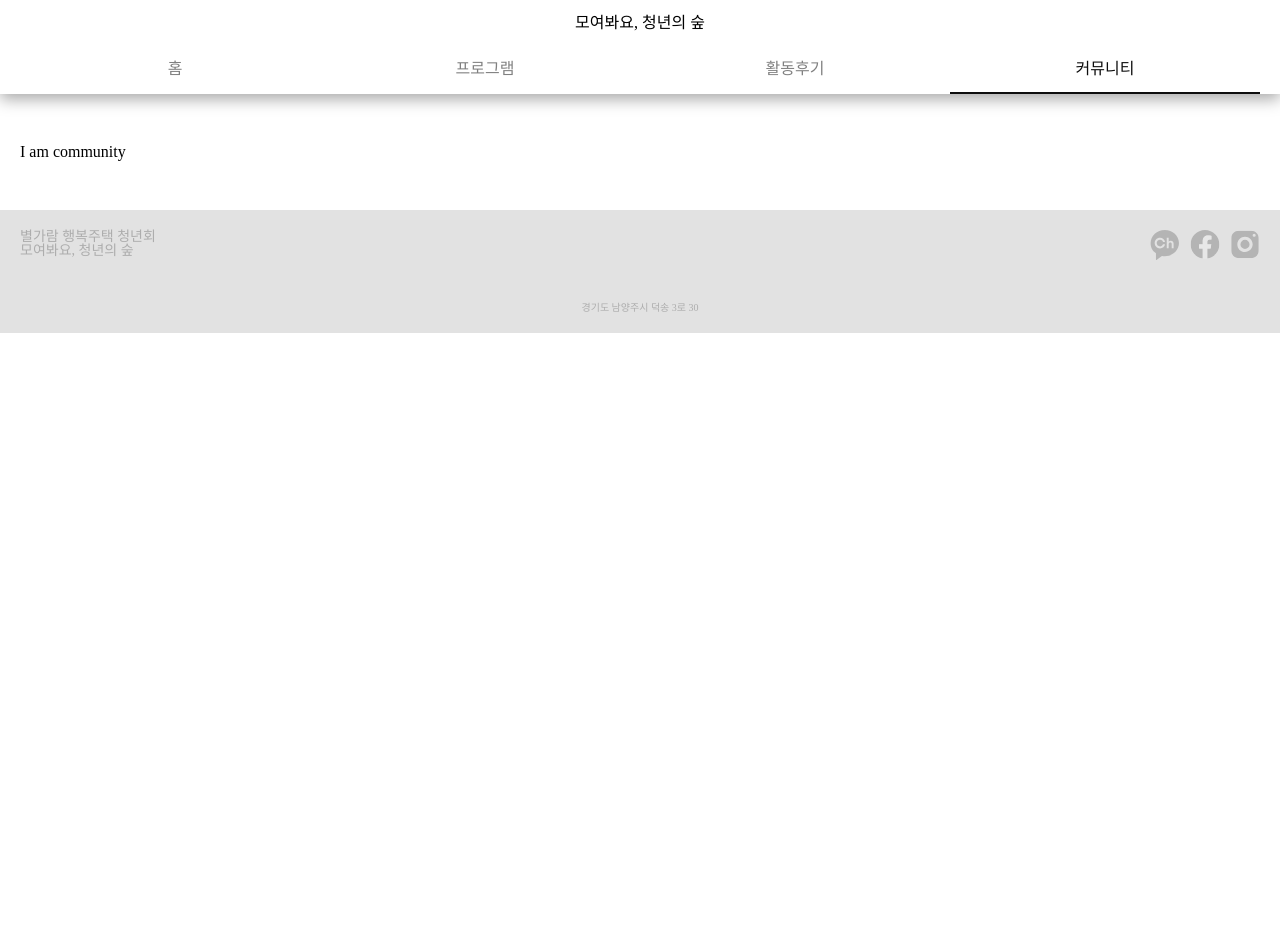
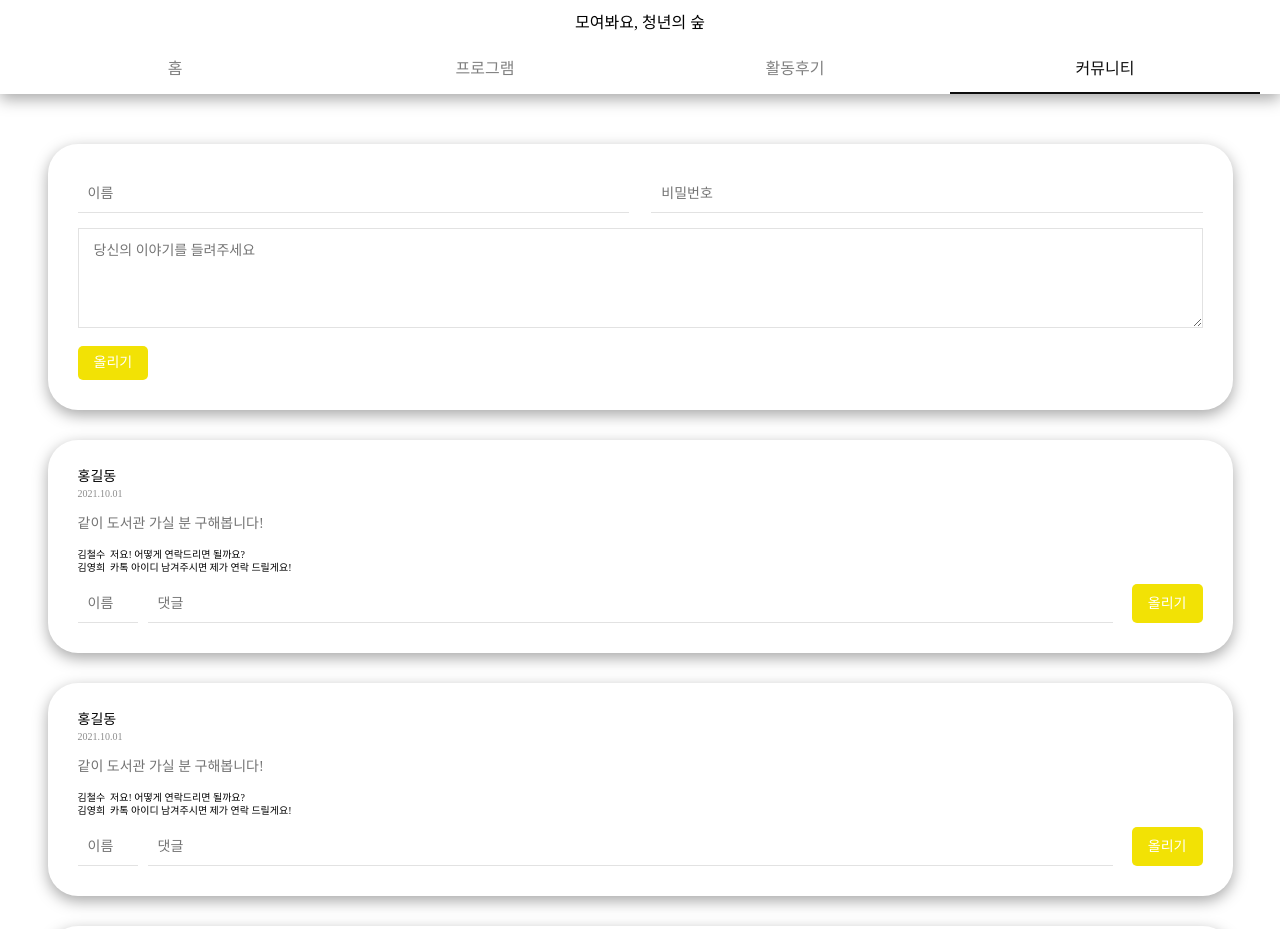
Before and after one commit to sprtms16/welcome_to_young_forest, a Vue app: page /community in a window 1280 px wide. Shown: the top 929 px of the page. Before the commit the page ends 800 px from the top, so only its background shows below. Built offline with nearby package versions, Linux system fonts and the light colour scheme; a web font is replaced by a local one.

Commit message:
게시물 작성, 커뮤니티 부분 잘 부탁드립니다 ㅠㅠ 능력의 한계네요 ㅠㅠㅠ

```diff
--- a/src/App.vue
+++ b/src/App.vue
@@ -10,13 +10,10 @@ import Header from "./components/Header.vue";
 import Footer from "./components/Footer.vue";
 
 export default {
-  data() {
-    return {};
-  },
+  name: "App",
   components: {
     Header,
     Footer,
   },
-  methods: {},
 };
 </script>
--- a/src/assets/css/index.scss
+++ b/src/assets/css/index.scss
@@ -237,15 +237,35 @@ section {
   box-shadow: rgba(0, 0, 0, 0.35) 0px 5px 15px;
 }
 
+.write_btn_wrap {
+  margin-top: 15px;
+}
+
+.write_btn {
+  border-radius: 5px;
+  box-shadow: none;
+  padding: 10px 16px;
+  font-family: "NEXON Lv1 Gothic OTF Bold";
+  font-size: 0.875rem;
+}
+
 /***** form tag *****/
-input[type="text"] {
+input[type="text"],
+[type="password"] {
+  padding: 10px;
+  border-bottom: 1px solid #e2e2e2;
+}
+
+input::placeholder,
+textarea::placeholder {
+  font-size: 0.875rem;
+}
+
+textarea {
   padding: 15px;
-  border-bottom: 3px solid #e2e2e2;
-}
-input[type="textarea"] {
-  padding: 15px;
-  border: 3px solid #e2e2e2;
+  border: 1px solid #e2e2e2;
   width: 100%;
+  outline: none;
 }
 
 select::-ms-expand {
--- /dev/null
+++ b/src/data/commentData.js
@@ -0,0 +1,10 @@
+export default [
+  {
+    nickName: "김철수",
+    contants: "저요! 어떻게 연락드리면 될까요?",
+  },
+  {
+    nickName: "김영희",
+    contants: "카톡 아이디 남겨주시면 제가 연락 드릴게요!",
+  },
+];
--- /dev/null
+++ b/src/data/communityData.js
@@ -0,0 +1,12 @@
+export default [
+  {
+    writer: "홍길동",
+    date: "2021.10.01",
+    communityComment: "같이 도서관 가실 분 구해봅니다!",
+  },
+  {
+    writer: "이유영",
+    date: "2021.10.02",
+    communityComment: "중고거래 하실 분 계신가요?",
+  },
+];
--- a/src/views/Community.vue
+++ b/src/views/Community.vue
@@ -1,3 +1,167 @@
 <template>
-  <section id="commnunity">I am community</section>
+  <section id="commnunity">
+    <article class="container">
+      <ul class="commnunity_textbox_wrap">
+        <li class="textbox_personal">
+          <input type="text" placeholder="이름" />
+          <input type="password" placeholder="비밀번호" />
+        </li>
+        <li class="textbox_write">
+          <textarea placeholder="당신의 이야기를 들려주세요"> </textarea>
+        </li>
+        <li class="write_btn_wrap">
+          <button class="btn write_btn">올리기</button>
+        </li>
+      </ul>
+    </article>
+    <!-- 댓글과 내용의 데이터가 분리 되어야 할 거 같아서 분리 했는데 데이터가 두 개 있는 상황에서는 어떻게 해야할 지 모르겠어요..ㅠ -->
+    <!-- 두 개를 끌어와서 동시에 쓰는 방법은 어려워서 communityData 쪽은 데이터만 만들어두고 타이핑 했습니다! -->
+    <article class="container community_container">
+      <h3>홍길동</h3>
+      <span>2021.10.01</span>
+      <p>같이 도서관 가실 분 구해봅니다!</p>
+      <div class="comment_list_wrap">
+        <ul
+          class="comment_list"
+          v-for="(comment, index) in commentData"
+          :key="index"
+        >
+          <li class="comment_name">{{ comment.nickName }}</li>
+          <li class="comment_contants">{{ comment.contants }}</li>
+        </ul>
+      </div>
+      <div class="comment_wrap">
+        <div class="comment_input">
+          <input type="text" placeholder="이름" />
+          <input type="text" placeholder="댓글" />
+        </div>
+        <button class="btn write_btn">올리기</button>
+      </div>
+    </article>
+    <article class="container community_container">
+      <h3>홍길동</h3>
+      <span>2021.10.01</span>
+      <p>같이 도서관 가실 분 구해봅니다!</p>
+      <div class="comment_list_wrap">
+        <ul
+          class="comment_list"
+          v-for="(comment, index) in commentData"
+          :key="index"
+        >
+          <li class="comment_name">{{ comment.nickName }}</li>
+          <li class="comment_contants">{{ comment.contants }}</li>
+        </ul>
+      </div>
+      <div class="comment_wrap">
+        <div class="comment_input">
+          <input type="text" placeholder="이름" />
+          <input type="text" placeholder="댓글" />
+        </div>
+        <button class="btn write_btn">올리기</button>
+      </div>
+    </article>
+    <article class="container community_container">
+      <h3>홍길동</h3>
+      <span>2021.10.01</span>
+      <p>같이 도서관 가실 분 구해봅니다!</p>
+      <div class="comment_list_wrap">
+        <ul
+          class="comment_list"
+          v-for="(comment, index) in commentData"
+          :key="index"
+        >
+          <li class="comment_name">{{ comment.nickName }}</li>
+          <li class="comment_contants">{{ comment.contants }}</li>
+        </ul>
+      </div>
+      <div class="comment_wrap">
+        <div class="comment_input">
+          <input type="text" placeholder="이름" />
+          <input type="text" placeholder="댓글" />
+        </div>
+        <button class="btn write_btn">올리기</button>
+      </div>
+    </article>
+  </section>
 </template>
+
+<script>
+import communitiyData from "@/data/communityData.js";
+import commentData from "@/data/commentData.js";
+
+export default {
+  name: "Community",
+  data: () => ({
+    communitiyData: communitiyData,
+    commentData: commentData,
+  }),
+};
+</script>
+
+<style scoped>
+.textbox_personal {
+  display: flex;
+  justify-content: space-between;
+}
+
+.textbox_personal > input {
+  width: 49%;
+}
+
+.textbox_write {
+  margin-top: 15px;
+}
+
+.textbox_write > textarea {
+  min-height: 100px;
+}
+
+.community_container > h3 {
+  margin: 0;
+}
+
+.community_container > span {
+  color: #8c8c8c;
+}
+
+.community_container > p {
+  margin: 15px 0;
+}
+
+.comment_list {
+  display: flex;
+  line-height: 1.3;
+}
+
+.comment_name {
+  font-size: 0.625rem;
+  font-family: "NEXON Lv1 Gothic OTF Bold";
+  margin-right: 5px;
+}
+
+.comment_contants {
+  font-size: 0.625rem;
+}
+
+.comment_wrap {
+  width: 100%;
+  display: flex;
+  justify-content: space-between;
+  margin-top: 10px;
+}
+
+.comment_input {
+  width: calc(100% - 90px);
+  display: flex;
+  justify-content: space-between;
+}
+
+.comment_input > input:first-child {
+  max-width: 60px;
+  margin-right: 10px;
+}
+
+.comment_input > input:last-child {
+  width: calc(100% - 70px);
+}
+</style>
--- a/src/views/Write.vue
+++ b/src/views/Write.vue
@@ -33,11 +33,7 @@
           </span>
         </li>
         <li>
-          <input
-            v-model="paragraph"
-            type="textarea"
-            placeholder="내용을 입력하세요"
-          />
+          <textarea placeholder="내용을 입력하세요"> </textarea>
         </li>
         <li class="write_btn_wrap">
           <button class="btn write_btn" @click="write">작성</button>
@@ -85,9 +81,10 @@ export default {
 
 <style scoped>
 select {
-  padding: 15px;
+  padding: 10px;
   border: 3px solid #e2e2e2;
   font-family: inherit;
+  font-size: 0.875rem;
   background: url("../assets/img/expand_more_black_24dp.svg") no-repeat 95% 50%;
   border-radius: 0px;
   -webkit-appearance: none;
@@ -96,27 +93,18 @@ select {
 }
 
 .select {
-  margin-bottom: 15px;
+  margin-bottom: 10px;
 }
 
 input[type="text"] {
   width: 100%;
 }
 
-input[type="textarea"] {
+textarea {
   height: 50vh;
 }
 
 .upload_img_btn {
-  padding: 15px;
-}
-
-.write_btn_wrap {
-  margin-top: 15px;
-}
-
-.write_btn {
-  border-radius: 5px;
-  box-shadow: none;
+  padding: 10px;
 }
 </style>
```
